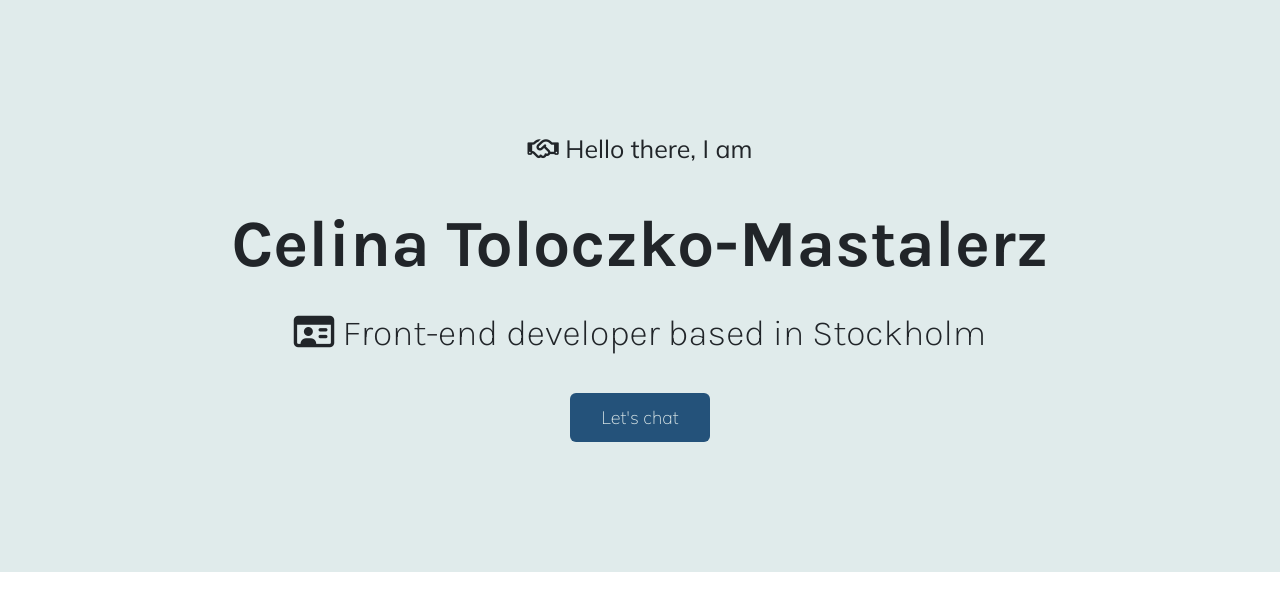
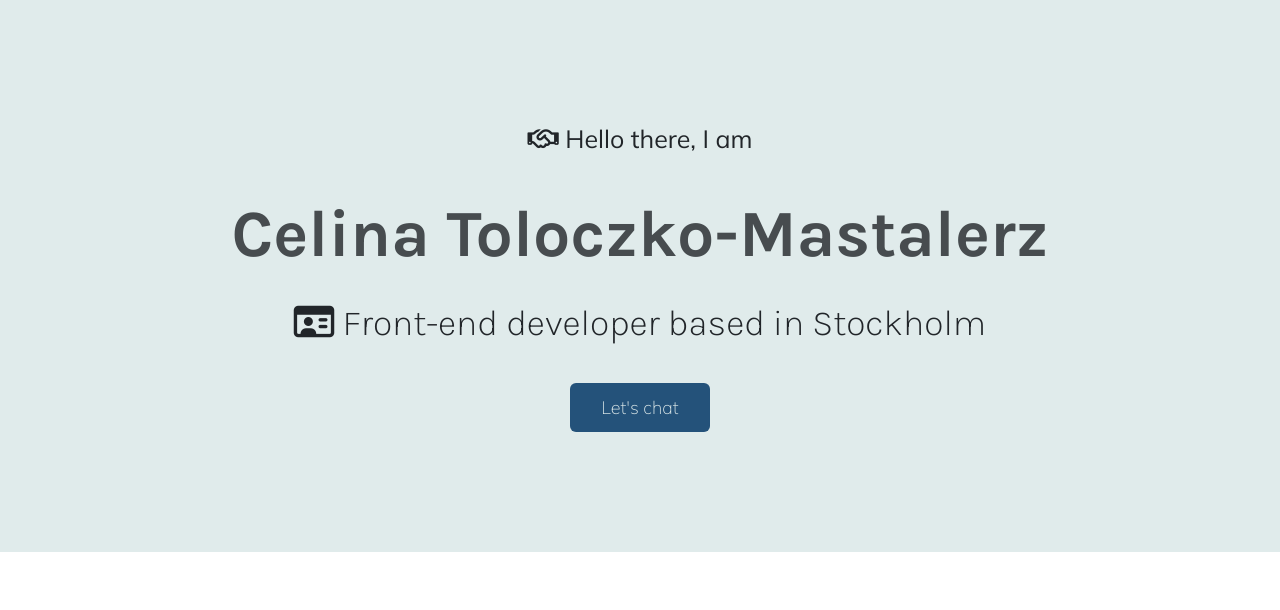
Before and after one commit to ctoloczko/week-4, a plain HTML site: page index.html in a window 1280 px wide. Drawn offline with nearby package versions, Linux system fonts and the light colour scheme.

Commit message:
added :root values to css

```diff
--- a/styles/style.css
+++ b/styles/style.css
@@ -1,12 +1,18 @@
 /*   font-family: "Karla", sans-serif;
   font-family: "Mulish", sans-serif; */
+:root {
+  --primary-color: #e0ebeb;
+  --secondary-color: #24527a;
+  --headings-font: "Karla", sans-serif;
+  --default-font: "Mulish", sans-serif;
+}
 
 h1,
 h2,
 h3,
 h4,
 h5 {
-  font-family: "Karla", sans-serif;
+  font-family: var(--headings-font);
 }
 
 h1 {
@@ -14,6 +20,7 @@ h1 {
   font-weight: 700;
   line-height: 60px;
   padding: 30px;
+  opacity: 0.8;
 }
 
 h2 {
@@ -22,22 +29,22 @@ h2 {
 }
 
 .hero p {
-  font-family: "Mulish", sans-serif;
+  font-family: var(--default-font);
   font-size: 25px;
 }
 
 .hero {
-  padding: 130px 30px;
+  padding: 120px 30px;
   text-align: center;
-  background-color: #e0ebeb;
+  background-color: var(--primary-color);
 }
 
 .btn-styling {
-  background-color: #24527a;
+  background-color: var(--secondary-color);
   color: #e0ebeb;
   padding: 10px 30px;
   font-weight: 200;
   font-size: 18px;
   margin-top: 30px;
-  font-family: "Mulish", sans-serif;
+  font-family: var(--default-font);
 }
```
